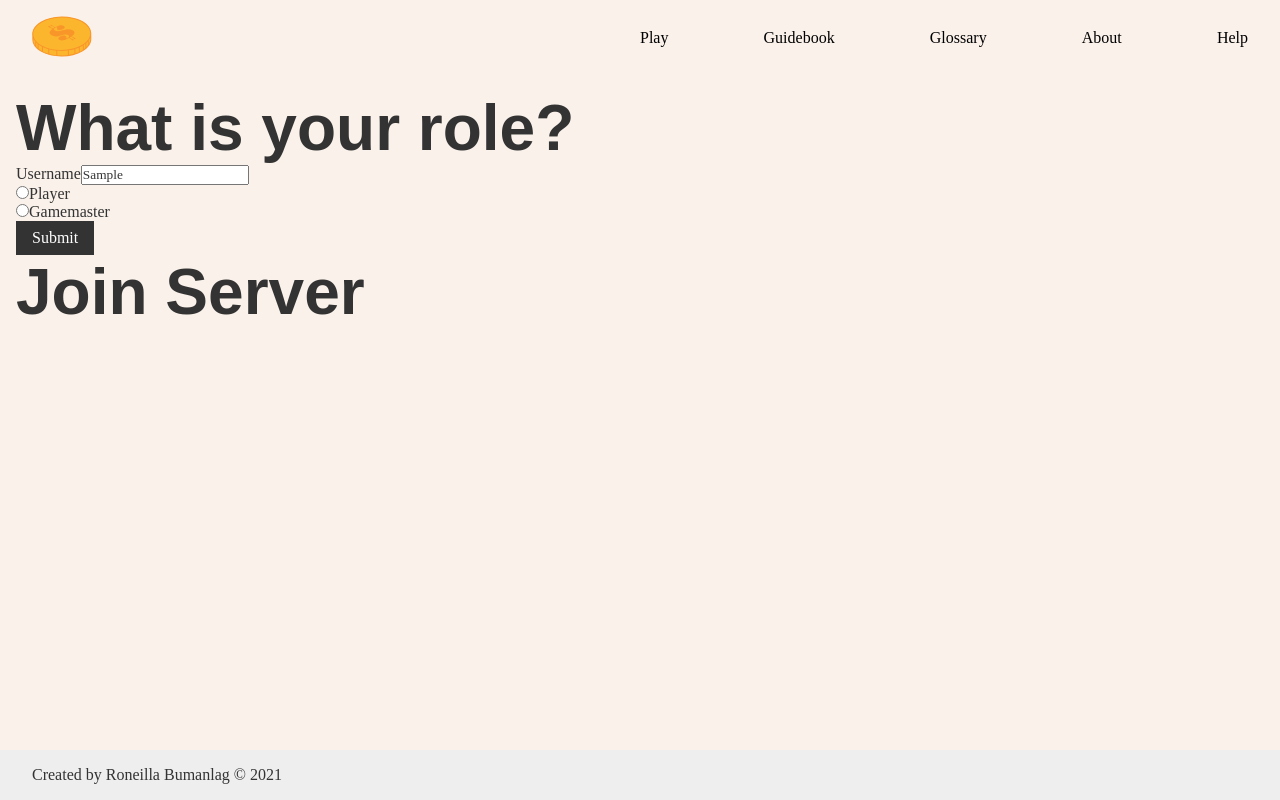
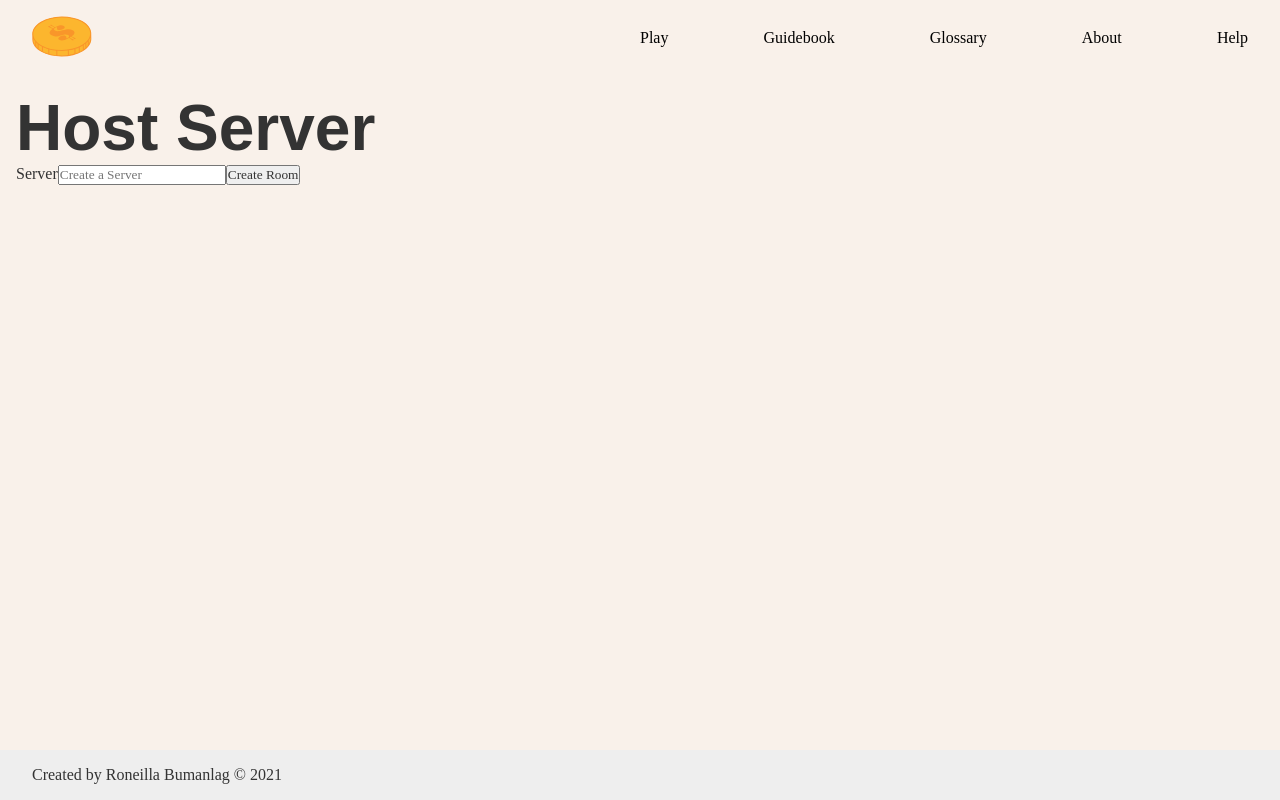
Before and after one commit to roneilla/IXDS2-Project, a React (Create React App) app in the folder companion-app/: page /game in a window 1280 px wide. Both pictures are taken after typing "Sample" into the empty fields and a click on the button "Submit". Built offline with nearby package versions, Linux system fonts and the light colour scheme; no server answers; a web font is replaced by a local one.

Commit message:
Fixed Game.js

```diff
--- a/companion-app/src/pages/Game.js
+++ b/companion-app/src/pages/Game.js
@@ -1,10 +1,17 @@
-import React, { useState } from 'react';
+import React, { useState, useEffect } from 'react';
 import { Container, H1, PrimaryButton } from '../shared/global';
 import axios from 'axios';
+import { useHistory } from 'react-router-dom';
+// import CreateServer from './CreateServer';
 
 const Game = () => {
 	const [username, setUsername] = useState();
 	const [role, setRole] = useState();
+	const [serverName, setServerName] = useState();
+	const [ready, setReady] = useState(false);
+	const [existingServers, setExistingServers] = useState([]);
+
+	const history = useHistory();
 
 	const beginGame = (e) => {
 		e.preventDefault();
@@ -18,10 +25,59 @@ const Game = () => {
 		axios
 			.post('http://localhost:5000/users/add', user)
 			.then((res) => console.log(res.data));
+
+		setReady(true);
 	};
+
+	const createServer = (e) => {
+		e.preventDefault();
+		console.log('server name is' + serverName);
+
+		const serverInfo = {
+			servername: serverName,
+		};
+
+		axios
+			.post('http://localhost:5000/serverRoom/add', serverInfo)
+			.then((res) => console.log(res.data));
+
+		history.push(
+			'/gamemaster?username=' + username + '&servername=' + serverName
+		);
+	};
+
+	const joinServer = (e) => {
+		e.preventDefault();
+
+		console.log('server name is' + serverName);
+
+		for (let i = 0; i <= existingServers.length; i++) {
+			if (serverName === existingServers[i]) {
+				history.push(
+					'/player?username=' + username + '&servername=' + serverName
+				);
+			} else {
+				console.log('server does not exist');
+			}
+		}
+	};
+
+	useEffect(() => {
+		axios
+			.get('http://localhost:5000/serverRoom')
+			.then((response) => {
+				if (response.data.length > 0) {
+					setExistingServers(response.data.map((server) => server.servername));
+				}
+			})
+			.catch((error) => {
+				console.log(error);
+			});
+	}, []);
 
 	return (
 		<Container>
+			{ready === false ? (
 				<div>
 					<H1>What is your role?</H1>
 
@@ -50,11 +106,39 @@ const Game = () => {
 					</div>
 					<PrimaryButton onClick={beginGame}>Submit</PrimaryButton>
 				</div>
+			) : (
 				<div>
+					{role === 'player' ? (
+						<span>
 							<H1>Join Server</H1>
+							<label htmlFor="username">Server</label>
+							<input
+								placeholder="Find a Server"
+								onChange={(e) => {
+									setServerName(e.target.value);
+								}}></input>
+
+							<button onClick={joinServer}>Join</button>
+						</span>
+					) : (
+						<span>
+							<H1>Host Server</H1>
+							<label htmlFor="servername">Server</label>
+							<input
+								name="servername"
+								placeholder="Create a Server"
+								onChange={(e) => {
+									setServerName(e.target.value);
+								}}></input>
+
+							<button onClick={createServer}>Create Room</button>
+						</span>
+					)}
 				</div>
+			)}
 		</Container>
 	);
+	//
 };
 
 export default Game;
```
Lines whose indentation alone changed are shown as unchanged.
